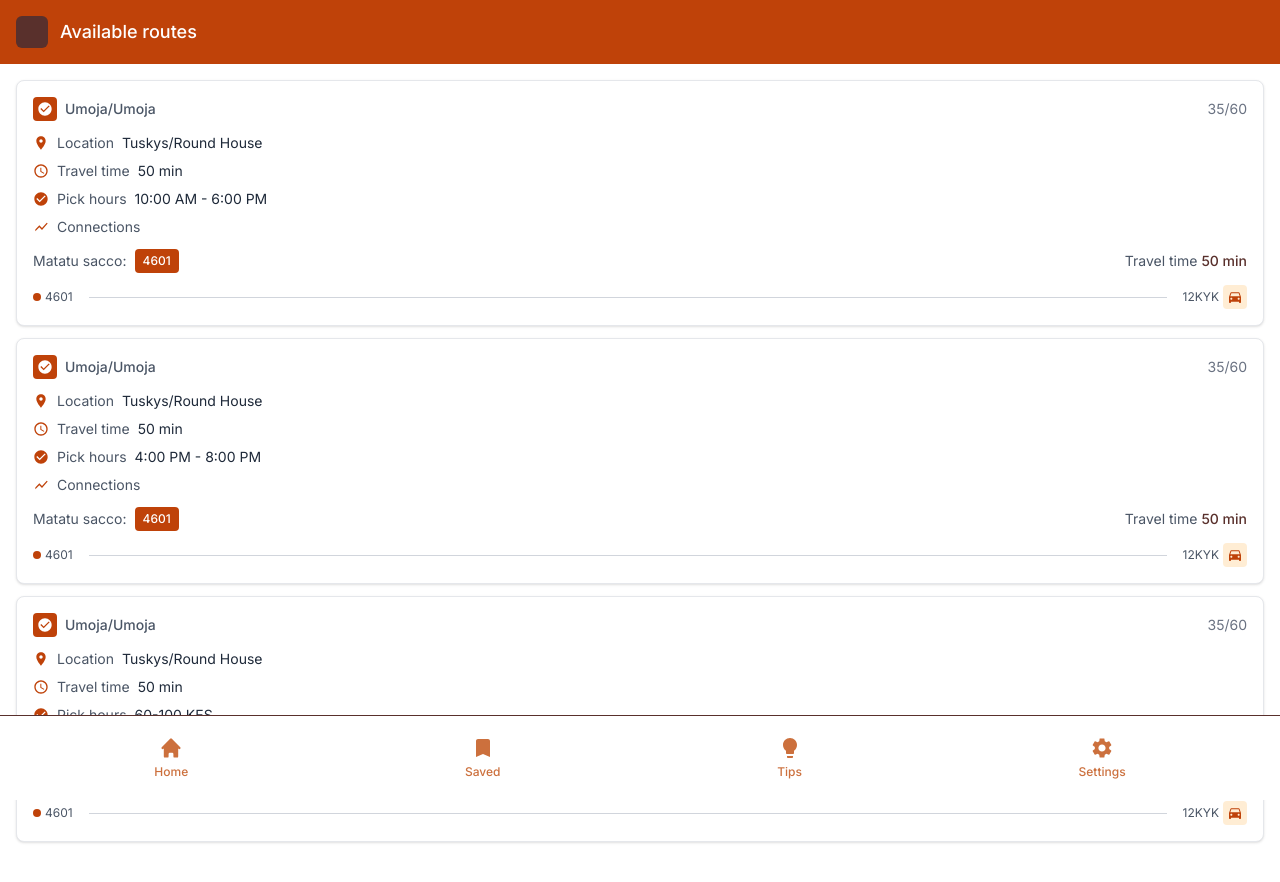
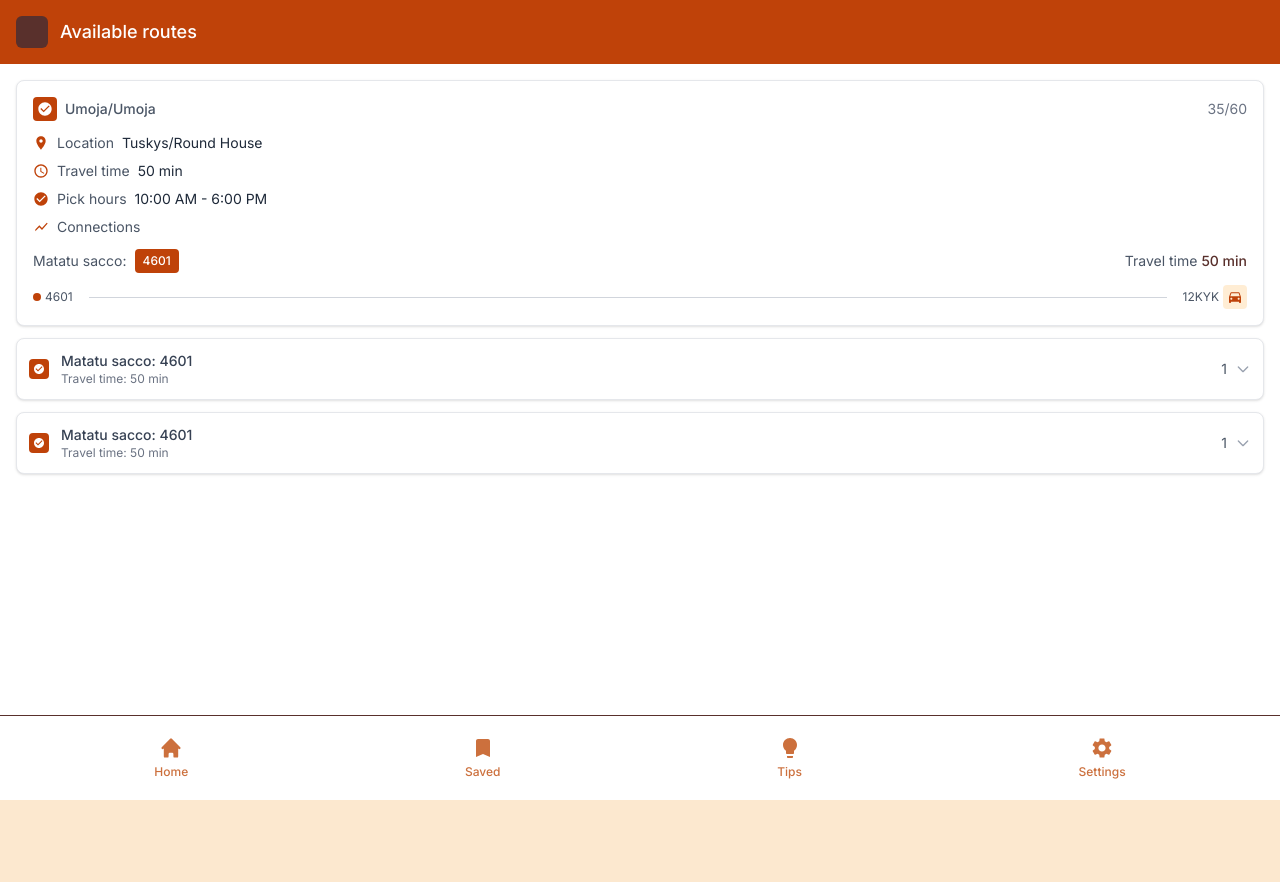
Before and after one commit to Emmy-ck/switch, a Next.js app in the folder matatu-finder/: page /results in a window 1280 px wide. Shown: the top 882 px of the page. After the commit the page ends 800 px from the top, so only its background shows below. Built offline with nearby package versions, Linux system fonts and the light colour scheme.

Commit message:
Update results page

```diff
--- a/matatu-finder/src/app/results/page.tsx
+++ b/matatu-finder/src/app/results/page.tsx
@@ -3,13 +3,14 @@
 import Footer from '@/components/Footer';
 import { routes } from '@/lib/data';
 import { useRouter } from 'next/navigation';
+import { useState } from 'react';
 
 export default function ResultsDemo() {
 	const router = useRouter();
+	const [expandedRoute, setExpandedRoute] = useState<string | null>(null);
 
-	// Mock route data matching the image
-	const routeResults = [
-		{
+	// Main route (first one)
+	const mainRoute = {
 		id: '4601',
 		number: '4601',
 		from: 'Umoja/Umoja',
@@ -21,7 +22,10 @@ export default function ResultsDemo() {
 		connections: 'Connections',
 		travelTime: '50 min',
 		pick: '1'
-		},
+	};
+
+	// Alternative routes (simplified)
+	const alternativeRoutes = [
 		{
 			id: '4602',
 			number: '4601',
@@ -50,6 +54,10 @@ export default function ResultsDemo() {
 		}
 	];
 
+	const toggleExpand = (routeId: string) => {
+		setExpandedRoute(expandedRoute === routeId ? null : routeId);
+	};
+
 	return (
 		<div className="min-h-screen bg-white flex flex-col">
 			{/* Header */}
@@ -65,11 +73,9 @@ export default function ResultsDemo() {
 				<h1 className="text-lg font-medium">Available routes</h1>
 			</div>
 
-			{/* Route Cards */}
+			{/* Main Route */}
 			<div className="flex-1 px-4 py-4 space-y-3 pb-20">
-				{routeResults.map((route) => (
-					<div key={route.id} className="bg-white border border-gray-200 rounded-lg p-4 shadow-sm">
-						{/* Route Header */}
+				<div className="bg-white border border-gray-200 rounded-lg p-4 shadow-sm">
 					<div className="flex items-center justify-between mb-3">
 						<div className="flex items-center gap-2">
 							<div className="w-6 h-6 bg-[#BF4209] rounded flex items-center justify-center">
@@ -77,12 +83,11 @@ export default function ResultsDemo() {
 									<path d="M12 2C6.48 2 2 6.48 2 12s4.48 10 10 10 10-4.48 10-10S17.52 2 12 2zm-2 15l-5-5 1.41-1.41L10 14.17l7.59-7.59L19 8l-9 9z"/>
 								</svg>
 							</div>
-								<span className="text-sm font-medium text-gray-600">{route.from}</span>
+							<span className="text-sm font-medium text-gray-600">{mainRoute.from}</span>
 						</div>
-							<span className="text-sm text-gray-500">{route.fare}</span>
+						<span className="text-sm text-gray-500">{mainRoute.fare}</span>
 					</div>
 
-						{/* Route Details */}
 					<div className="space-y-2 text-sm">
 						<div className="flex items-center gap-2">
 							<div className="w-4 h-4 text-[#BF4209]">
@@ -91,9 +96,8 @@ export default function ResultsDemo() {
 								</svg>
 							</div>
 							<span className="text-gray-600">Location</span>
-								<span className="text-gray-800">{route.location}</span>
+							<span className="text-gray-800">{mainRoute.location}</span>
 						</div>
-
 						<div className="flex items-center gap-2">
 							<div className="w-4 h-4 text-[#BF4209]">
 								<svg fill="currentColor" viewBox="0 0 24 24">
@@ -102,9 +106,8 @@ export default function ResultsDemo() {
 								</svg>
 							</div>
 							<span className="text-gray-600">Travel time</span>
-								<span className="text-gray-800">{route.travelTime}</span>
+							<span className="text-gray-800">{mainRoute.travelTime}</span>
 						</div>
-
 						<div className="flex items-center gap-2">
 							<div className="w-4 h-4 text-[#BF4209]">
 								<svg fill="currentColor" viewBox="0 0 24 24">
@@ -112,36 +115,33 @@ export default function ResultsDemo() {
 								</svg>
 							</div>
 							<span className="text-gray-600">Pick hours</span>
-								<span className="text-gray-800">{route.estimatedTime}</span>
+							<span className="text-gray-800">{mainRoute.estimatedTime}</span>
 						</div>
-
 						<div className="flex items-center gap-2">
 							<div className="w-4 h-4 text-[#BF4209]">
 								<svg fill="currentColor" viewBox="0 0 24 24">
 									<path d="M3.5 18.49l6-6.01 4 4L22 6.92l-1.41-1.41-7.09 7.97-4-4L3.5 15.9z"/>
 								</svg>
 							</div>
-								<span className="text-gray-600">{route.connections}</span>
+							<span className="text-gray-600">{mainRoute.connections}</span>
 						</div>
 					</div>
 
-						{/* Matatu Number Badge */}
 					<div className="mt-3 flex items-center justify-between">
 						<div className="flex items-center gap-2">
 							<span className="text-sm text-gray-600">Matatu sacco:</span>
-								<span className="bg-[#BF4209] text-white px-2 py-1 rounded text-xs font-medium">{route.number}</span>
+							<span className="bg-[#BF4209] text-white px-2 py-1 rounded text-xs font-medium">{mainRoute.number}</span>
 						</div>
 						<div className="flex items-center gap-1">
 							<span className="text-sm text-gray-600">Travel time</span>
-								<span className="text-sm font-medium">{route.time}</span>
+							<span className="text-sm font-medium">{mainRoute.time}</span>
 						</div>
 					</div>
 
-						{/* Route Path Indicators */}
 					<div className="mt-3 flex items-center gap-2">
 						<div className="flex items-center gap-1">
 							<div className="w-2 h-2 bg-[#BF4209] rounded-full"></div>
-								<span className="text-xs text-gray-600">{route.number}</span>
+							<span className="text-xs text-gray-600">{mainRoute.number}</span>
 						</div>
 						<div className="flex-1 h-px bg-gray-300 mx-2"></div>
 						<div className="flex items-center gap-1">
@@ -154,6 +154,74 @@ export default function ResultsDemo() {
 						</div>
 					</div>
 				</div>
+
+				{/* Alternative Routes */}
+				{alternativeRoutes.map((route) => (
+					<div
+						key={route.id}
+						className="bg-white border border-gray-200 rounded-lg p-3 shadow-sm cursor-pointer transition-all duration-200 hover:shadow-md"
+						onClick={() => toggleExpand(route.id)}
+					>
+						{/* Simplified Header */}
+						<div className="flex items-center justify-between">
+							<div className="flex items-center gap-3">
+								<div className="w-5 h-5 bg-[#BF4209] rounded flex items-center justify-center">
+									<svg className="w-3 h-3 text-white" fill="currentColor" viewBox="0 0 24 24">
+										<path d="M12 2C6.48 2 2 6.48 2 12s4.48 10 10 10 10-4.48 10-10S17.52 2 12 2zm-2 15l-5-5 1.41-1.41L10 14.17l7.59-7.59L19 8l-9 9z"/>
+									</svg>
+								</div>
+								<div>
+									<div className="text-sm font-medium text-gray-700">Matatu sacco: {route.number}</div>
+									<div className="text-xs text-gray-500">Travel time: {route.time}</div>
+								</div>
+							</div>
+							<div className="flex items-center gap-2">
+								<span className="text-sm text-gray-600">{route.pick}</span>
+								<svg
+									className={`w-4 h-4 text-gray-400 transition-transform duration-200 ${
+										expandedRoute === route.id ? 'rotate-180' : ''
+									}`}
+									fill="none"
+									stroke="currentColor"
+									viewBox="0 0 24 24"
+								>
+									<path strokeLinecap="round" strokeLinejoin="round" strokeWidth={2} d="M19 9l-7 7-7-7" />
+								</svg>
+							</div>
+						</div>
+
+						{/* Expanded Details */}
+						{expandedRoute === route.id && (
+							<div className="mt-3 pt-3 border-t border-gray-100 space-y-2 text-sm">
+								<div className="flex items-center gap-2">
+									<div className="w-4 h-4 text-[#BF4209]">
+										<svg fill="currentColor" viewBox="0 0 24 24">
+											<path d="M12 2C8.13 2 5 5.13 5 9c0 5.25 7 13 7 13s7-7.75 7-13c0-3.87-3.13-7-7-7zm0 9.5c-1.38 0-2.5-1.12-2.5-2.5s1.12-2.5 2.5-2.5 2.5 1.12 2.5 2.5-1.12 2.5-2.5 2.5z"/>
+										</svg>
+									</div>
+									<span className="text-gray-600">Location</span>
+									<span className="text-gray-800">{route.location}</span>
+								</div>
+								<div className="flex items-center gap-2">
+									<div className="w-4 h-4 text-[#BF4209]">
+										<svg fill="currentColor" viewBox="0 0 24 24">
+											<path d="M12 2C6.48 2 2 6.48 2 12s4.48 10 10 10 10-4.48 10-10S17.52 2 12 2zm-2 15l-5-5 1.41-1.41L10 14.17l7.59-7.59L19 8l-9 9z"/>
+										</svg>
+									</div>
+									<span className="text-gray-600">Pick hours</span>
+									<span className="text-gray-800">{route.estimatedTime}</span>
+								</div>
+								<div className="flex items-center gap-2">
+									<div className="w-4 h-4 text-[#BF4209]">
+										<svg fill="currentColor" viewBox="0 0 24 24">
+											<path d="M3.5 18.49l6-6.01 4 4L22 6.92l-1.41-1.41-7.09 7.97-4-4L3.5 15.9z"/>
+										</svg>
+									</div>
+									<span className="text-gray-600">{route.connections}</span>
+								</div>
+							</div>
+						)}
+					</div>
 				))}
 			</div>
 
```
Lines whose indentation alone changed are shown as unchanged.
